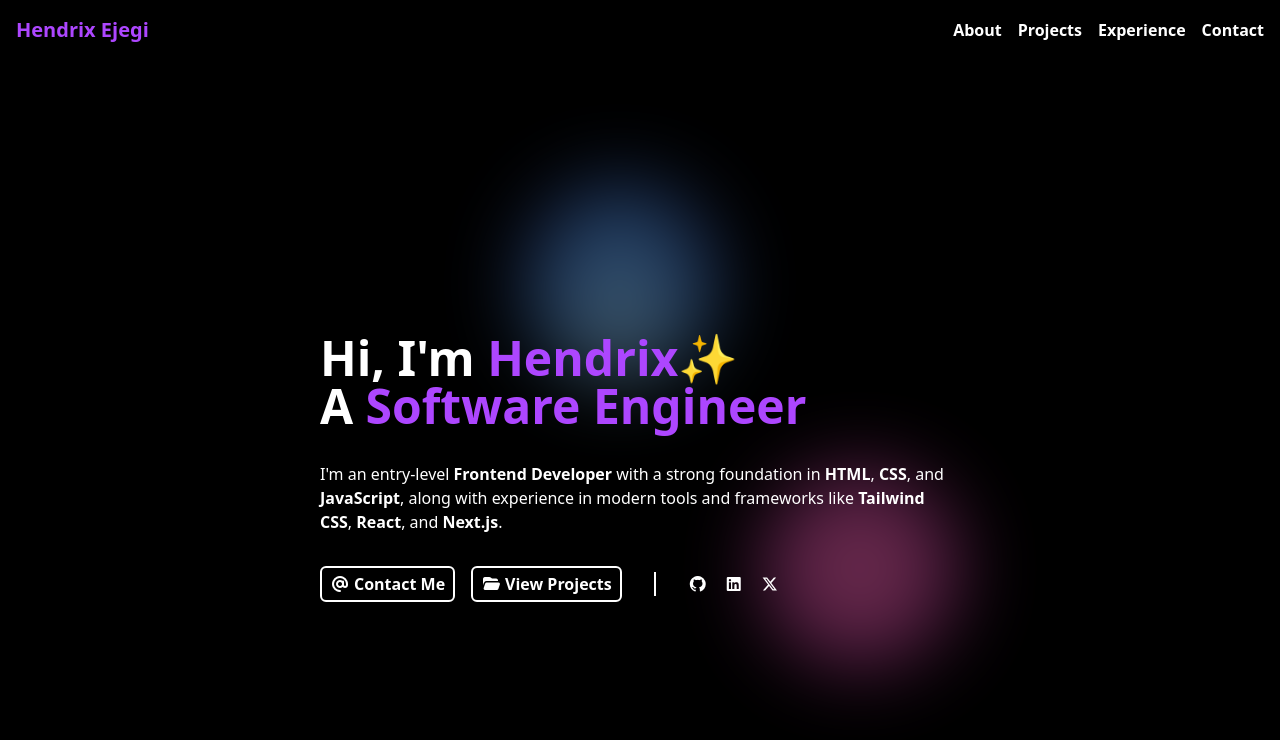
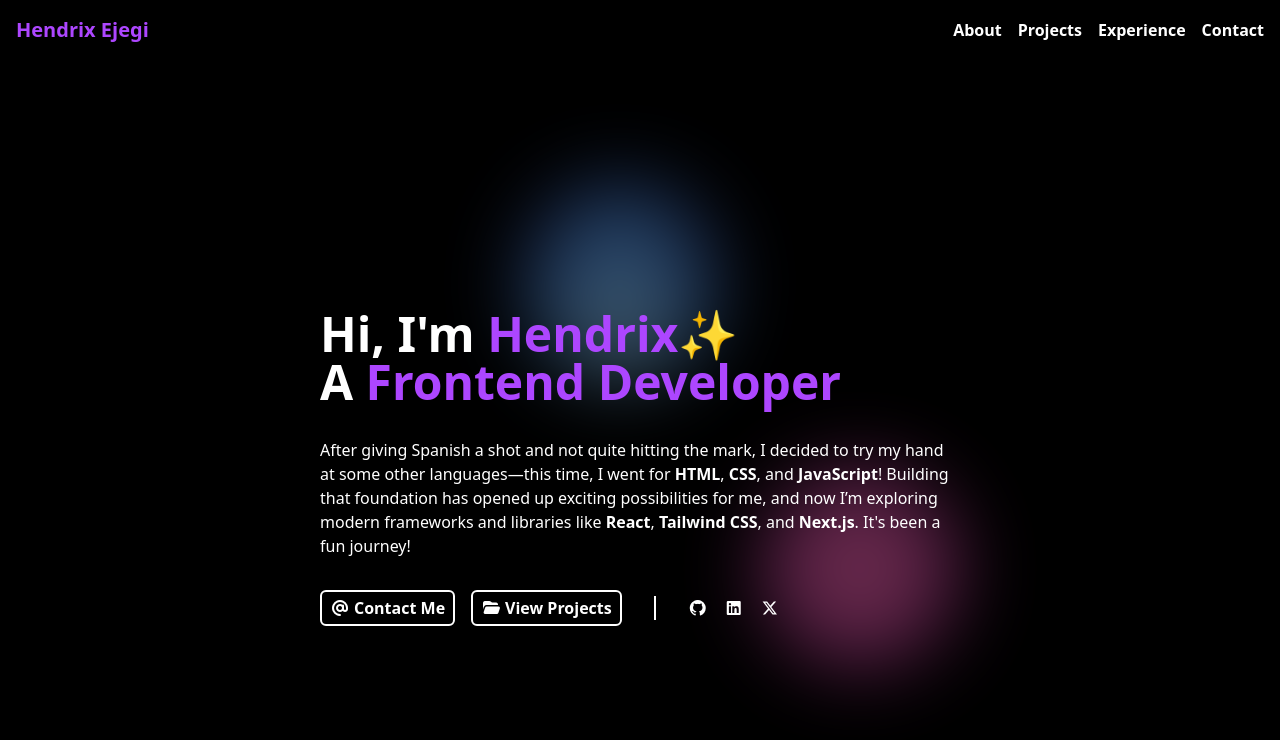
Before and after one commit to hendrixejegi/portfolio, a website built with Vite: page index.html in a window 1280 px wide. Shown: the top 740 px of the page. Built offline with nearby package versions, Linux system fonts and the light colour scheme.

Commit message:
updated hero and about section

```diff
--- a/index.html
+++ b/index.html
@@ -11,7 +11,7 @@
       referrerpolicy="no-referrer"
     />
     <meta name="viewport" content="width=device-width, initial-scale=1.0" />
-    <title>Vite App</title>
+    <title>Hendrix Ejegi's Portfolio</title>
     <script
       type="text/javascript"
       src="https://cdn.jsdelivr.net/npm/@emailjs/browser@4/dist/email.min.js"
--- a/src/main.js
+++ b/src/main.js
@@ -19,12 +19,11 @@ document.querySelector("#app").innerHTML = `
           <hgroup data-aos="fade-up" data-aos-duration="500">
             <h1 class="text-4xl md:text-5xl font-bold flex flex-col">
               <span>Hi, I'm <span class="text-purple-500">Hendrix✨</span></span>
-              <span>A <span class="text-purple-500">Software Engineer</span></span>
+              <span>A <span class="text-purple-500">Frontend Developer</span></span>
             </h1>
           </hgroup>
           <p data-aos="fade-up" data-aos-delay="500" data-aos-duration="500">
-            I'm an entry-level <b>Frontend Developer</b> with a strong foundation in <b>HTML</b>, <b>CSS</b>, and <b>JavaScript</b>,
-            along with experience in modern tools and frameworks like <b>Tailwind CSS</b>, <b>React</b>, and <b>Next.js</b>.
+            After giving Spanish a shot and not quite hitting the mark, I decided to try my hand at some other languages—this time, I went for <b>HTML</b>, <b>CSS</b>, and <b>JavaScript</b>! Building that foundation has opened up exciting possibilities for me, and now I’m exploring modern frameworks and libraries like <b>React</b>, <b>Tailwind CSS</b>, and <b>Next.js</b>. It's been a fun journey!
           </p>
           <div class="flex flex-col md:flex-row md:items-center gap-4 md:gap-8">
             <div class="flex items-center gap-4" data-aos="fade-right" data-aos-delay="1000" data-aos-duration="500">
@@ -44,14 +43,14 @@ document.querySelector("#app").innerHTML = `
       </section>
 
       <section id="about" class="space-y-8 p-4" data-aos="fade-up" data-aos-duration="500">
-        <h2 class="text-3xl font-bold">How Did I Get Here?</h2>
+        <h2 class="text-3xl font-bold">What's My Reason?</h2>
         <div class="flex flex-col lg:items-center lg:flex-row gap-12">
           <div class="space-y-4">
             <p>
-              In 2022, I made the difficult decision to step away from a Mechanical Engineering degree after three years of study. I had developed an interest in software engineering when I was 16 and fresh out of High school but never got the chance to explore it so when I dropped out, I didn't waste a second.
+              To put it simply, I enjoy the thrill of discovering new things.
             </p>
             <p>
-              After a while I signed up for the engineering program at AltSchool Africa in 2023 but would defer my admission to the next cohort. I came back around the middle of 2024 and completed the program in 2025.
+              The hunger for knowledge is always nurtured when I take on new challenges. As I grow into an adept web developer, I have had opportunities to apply what I learn in creative ways, providing solutions to problems based on my understanding of the skills. An experience that never stops growing. The challenges I encounter consistently highlight areas for improvement, and I embrace them as opportunities to enhance my skills. This is a cycle I appreciate: learning, applying, and receiving feedback.
             </p>
             <p>
               I&apos;m currently putting my skill to the test as an intern at Calmify Technologies where I work under the leadership and guidance of more experienced technical and non-technical team members. I'm helping them build <b>Natsu</b>, a digital tool to improve mental wellness across Africa. Under Calmify I&apos;m learning what it means to be a team player. The standards of what it means to be a good engineer are being raised beyond limits I imagined, pushing me to be better than I was yesterday.
```
